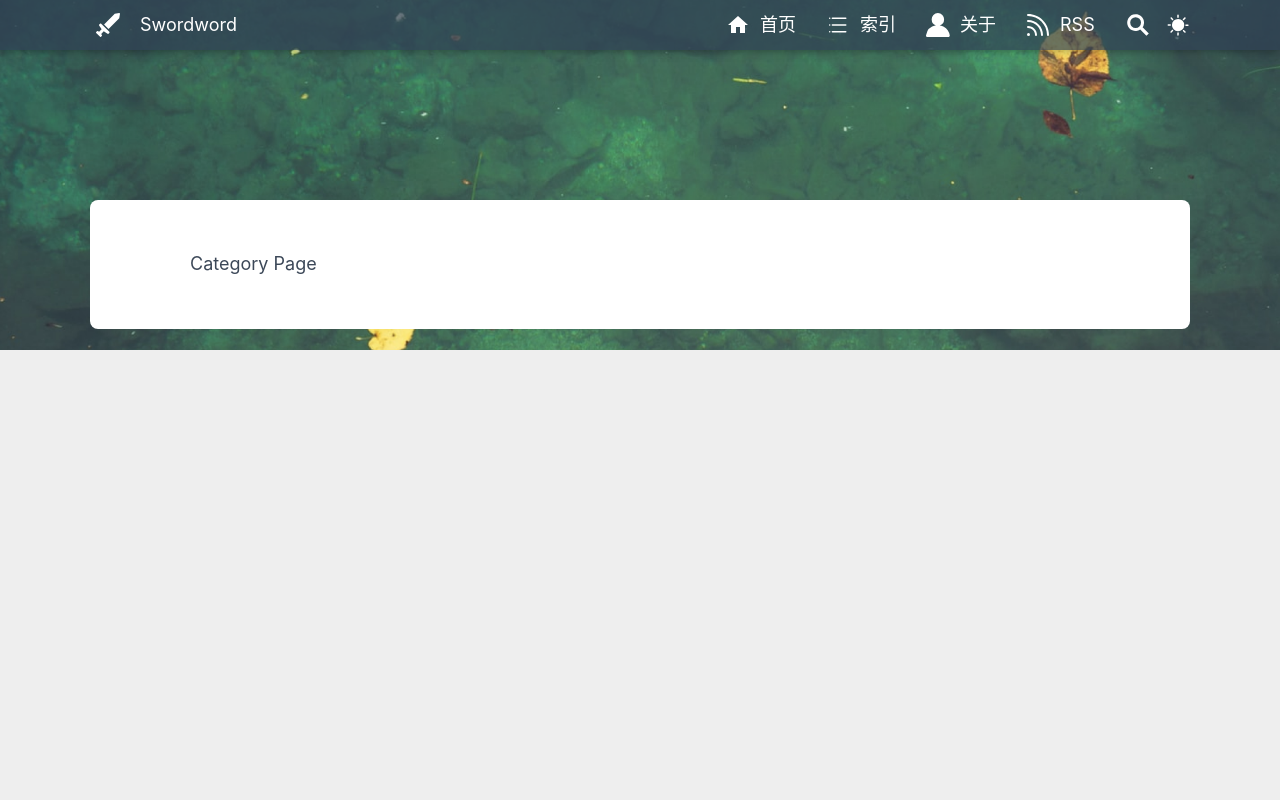
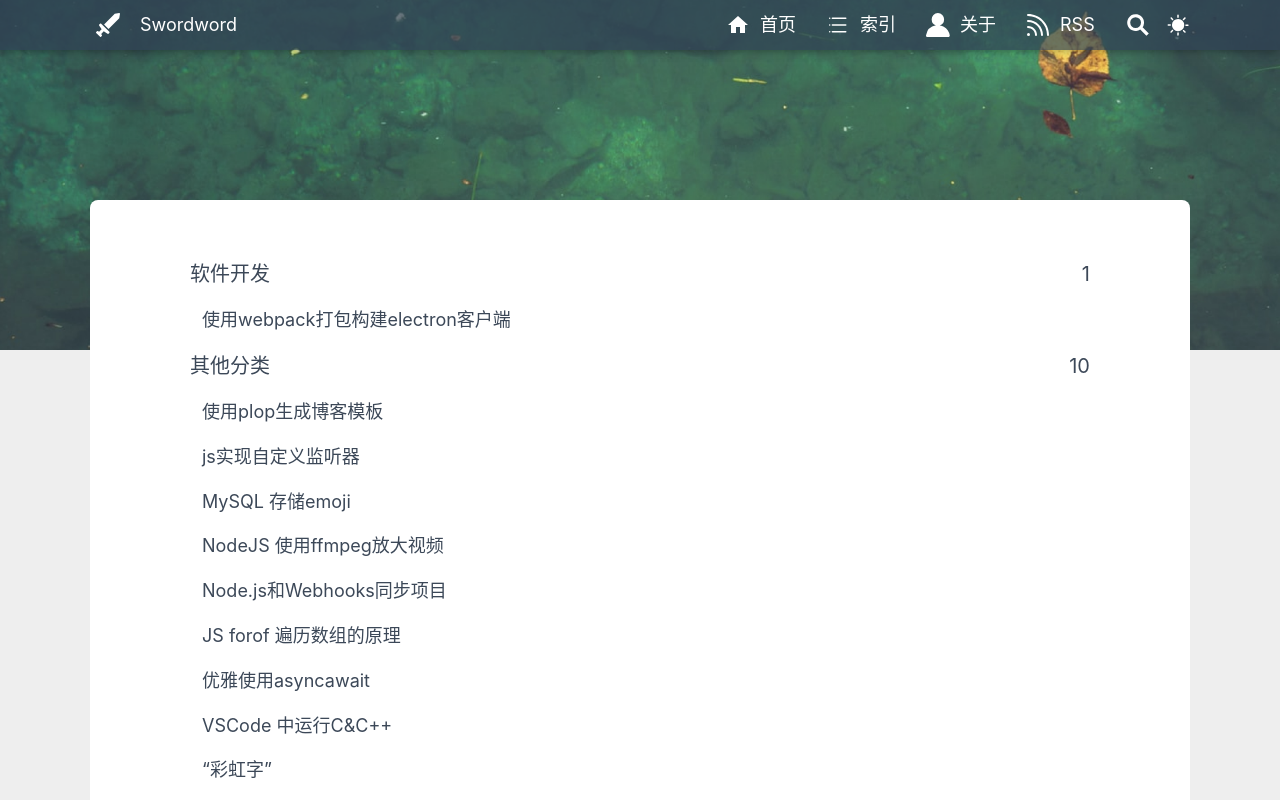
Before and after one commit to Swordword/swordword.github.io, a Next.js app: page /category in a window 1280 px wide. Built offline with nearby package versions, Linux system fonts and the light colour scheme.

Commit message:
feat 分类页面

```diff
--- a/layout/index.tsx
+++ b/layout/index.tsx
@@ -18,7 +18,11 @@ export const siteTitle = "Swordword's blog";
 import { ThemeContext } from '../config/theme'
 
 
-
+/**
+ * Layout 全局层
+ * @param param0
+ * @returns
+ */
 export default function Layout({
   children,
   home
--- a/lib/posts.ts
+++ b/lib/posts.ts
@@ -147,7 +147,7 @@ export type IAchive = {
   blogList: TSimpleBlog[]
 }
 
-// 归档数据结构
+// 归档 数据结构整合
 const unifyAchive = (
   result: IAchive[],
   date: string,
@@ -215,8 +215,9 @@ export const getActiveData = () => {
  * 分类
  */
 
-type ICategory = {
+export type ICategory = {
   cate: string
+  shrink: boolean
   blogList: TSimpleBlog[]
 }
 
@@ -233,9 +234,19 @@ export const getCategoryData = () => {
     const date = matterResult.data.date
     let sameCategory = categoryList.find((c) => c.cate === category)
     if (!sameCategory) {
-
+      categoryList.push({
+        cate: category,
+        blogList: [
+          {
+            title,
+            id,
+            date,
+          },
+        ],
+      })
       return
     }
     sameCategory.blogList.push({ title, id, date })
   })
+  return JSON.stringify(categoryList)
 }
--- a/pages/archive/index.tsx
+++ b/pages/archive/index.tsx
@@ -7,16 +7,16 @@ import Layout from "layout";
 import Date from "components/Date";
 import { getActiveData, IAchive } from 'lib/posts'
 
-const HeaderStyle = css`
+export const HeaderStyle = css`
   font-size: 24px;
   font-weight: bold;
   margin-bottom: 20px;
 `
-const yearStyle = css`
+export const YearStyle = css`
   font-size: 20px;
   margin: 8px 0;
 `
-const blogStyle = css`
+export const BlogStyle = css`
     display:flex;
     flex-direction:row;
     justify-content: space-between;
@@ -37,12 +37,12 @@ const Index = ({ achiveList, length }: InferGetStaticPropsType<typeof getStaticP
       </div>
       {achiveList.map(achive => (
         <div key={achive.year}>
-          <div css={yearStyle}>
+          <div css={YearStyle}>
             {achive.year}
           </div>
           {achive.blogList.map((blog => (
             <Link href={`/posts/${blog.id}`} key={blog.id}>
-              <div css={blogStyle}>
+              <div css={BlogStyle}>
                 <div>{blog.title}</div>
                 <div> <Date dateString={blog.date} option="LL-dd" />
                 </div>
--- a/pages/category/index.tsx
+++ b/pages/category/index.tsx
@@ -1,17 +1,85 @@
 // Package
+import { useState } from 'react';
 import { css } from '@emotion/react'
 import { InferGetStaticPropsType } from 'next'
 import Link from 'next/link'
 
 // Local
 import Layout from "layout";
+import { ICategory, getCategoryData } from 'lib/posts'
+import { YearStyle, BlogStyle } from 'pages/archive'
 
-const Index = () => {
+
+const CateStyle = css`
+    ${YearStyle};
+    display: flex;
+    flex-direction:row;
+    justify-content: space-between;
+    align-items: center;
+    cursor: pointer;
+    &:hover{
+      color: #30a9de;
+      background-color:#f8f9fa;
+    }
+`
+
+
+const Index = ({ categoryList }: InferGetStaticPropsType<typeof getStaticProps>) => {
+  const [cateList, setCateList] = useState(categoryList)
+
+  const handleClick = (cate: string) => {
+    const tempCateList = Array.from(cateList)
+    const tempCate = tempCateList.find(tempCate => tempCate.cate === cate)!
+    tempCate.shrink = !tempCate.shrink
+    setCateList(tempCateList)
+  }
+
+  const BlogListStyle = (shrink: boolean, length: number) => css`
+    height: ${shrink ? 0 : 44 * length + 'px'};
+    transition: height ${length * 100}ms cubic-bezier(.5,0,.5,1);
+    overflow: hidden;
+  `
+
   return (
     <Layout>
-      Category Page
+      {cateList.map((category, idx) => (
+        <div key={idx}>
+          <div css={CateStyle} onClick={() => handleClick(category.cate)}>
+            <div>{category.cate || '其他分类'}</div>
+            <div>{category.blogList.length}</div>
+          </div>
+          <div css={BlogListStyle(category.shrink, category.blogList.length)}>
+            {category.blogList.map(blog => (
+              <Link href={`/posts/${blog.id}`} key={blog.id}>
+                <div css={BlogStyle}>
+                  <div>{blog.title}</div>
+                </div>
+              </Link>
+            ))}
+          </div>
+          {/* {category.shrink ? <div>
+            {category.blogList.map(blog => (
+              <Link href={`/posts/${blog.id}`} key={blog.id}>
+                <div css={BlogStyle}>
+                  <div>{blog.title}</div>
+                </div>
+              </Link>
+            ))}
+          </div> : null} */}
+        </div>
+      ))}
     </Layout>
   )
 }
 
+export const getStaticProps = async () => {
+  const categoryList: ICategory[] = JSON.parse(getCategoryData())
+  categoryList.forEach(category => category.shrink = false)
+  return {
+    props: {
+      categoryList
+    }
+  }
+}
+
 export default Index
```
Also changed, not shown: pages/category/[cate].tsx (renamed from pages/category/[id].tsx), 1 other file (tests, documents, lock files or other folders).
